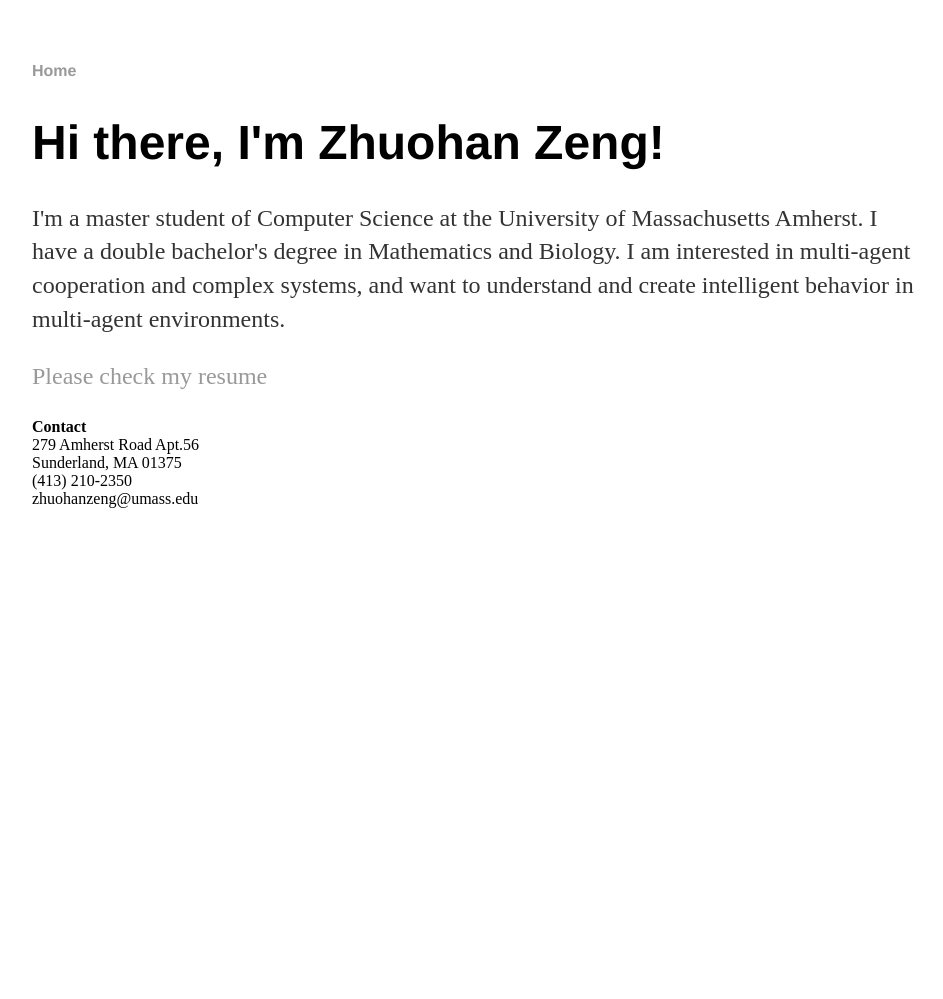
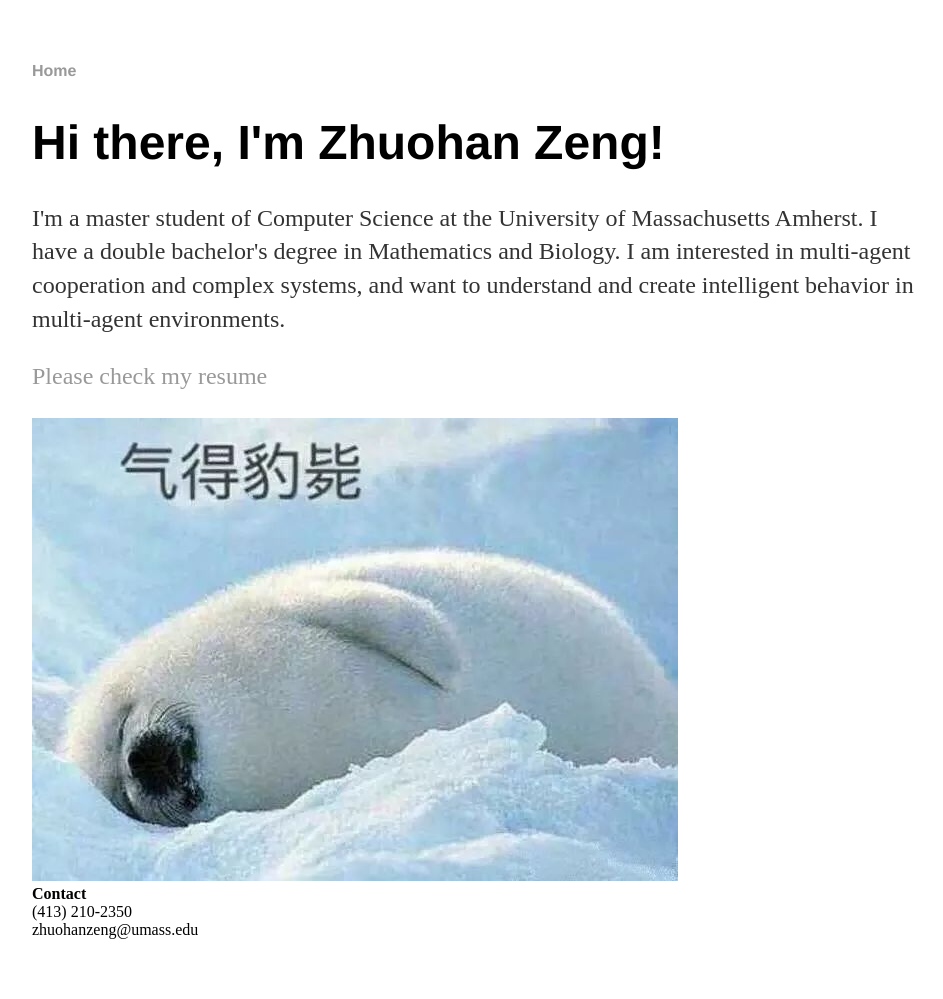
Before and after one commit to navallo/navallo.github.io, a Jekyll site: the page built from index.html, in a window 1280 px wide. Shown: the whole page, without its empty margins (160-1103 px from the left). Built offline with Jekyll 4.4.1, drawn with Linux system fonts in a browser that asks for light colours; before the commit the page ends 900 px from its top, so only the background shows below that.

Commit message:
Add files via upload

```diff
--- a/index.html
+++ b/index.html
@@ -8,10 +8,9 @@ title: Zhuohan Zeng
 			<p>I'm a master student of Computer Science at the University of Massachusetts Amherst. I have a double bachelor's degree in Mathematics and Biology. I am interested in multi-agent cooperation and complex systems, and want to understand and create intelligent behavior in multi-agent environments.</p>
 			<p><a href="./zhuohanzeng_resume.pdf">Please check my resume</a></p>
 		</div>
+		<img src="./seal.jpeg" alt="cute seal">
 		<div>
 			<strong>Contact</strong><br>
-			279 Amherst Road Apt.56<br>
-			Sunderland, MA 01375<br>
 			<abbr title="phone"></abbr> (413) 210-2350<br>
 			<span class="obfuscate">zhuohanzeng@umass.edu</span>
 		</div>
```
Also changed, not shown: seal.jpeg (added), 1 other file.
